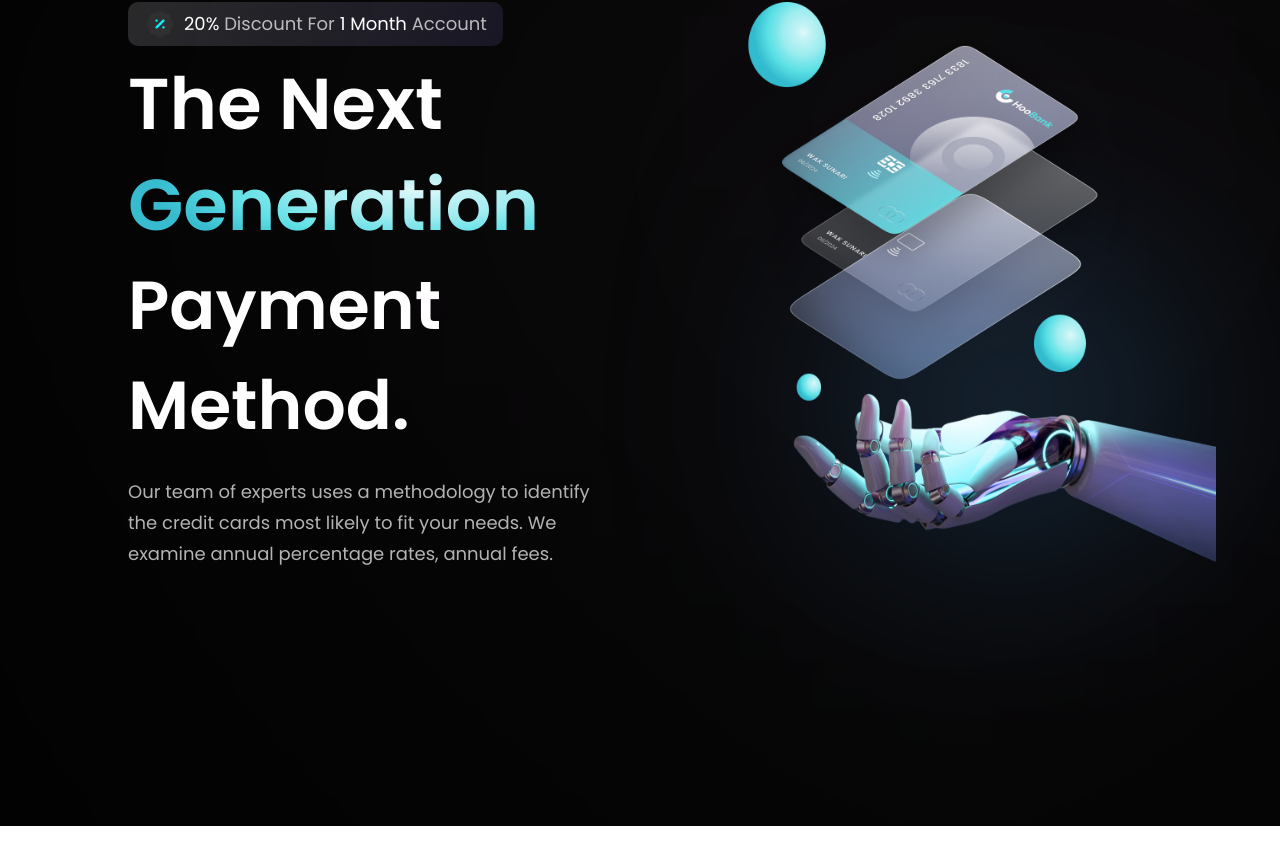
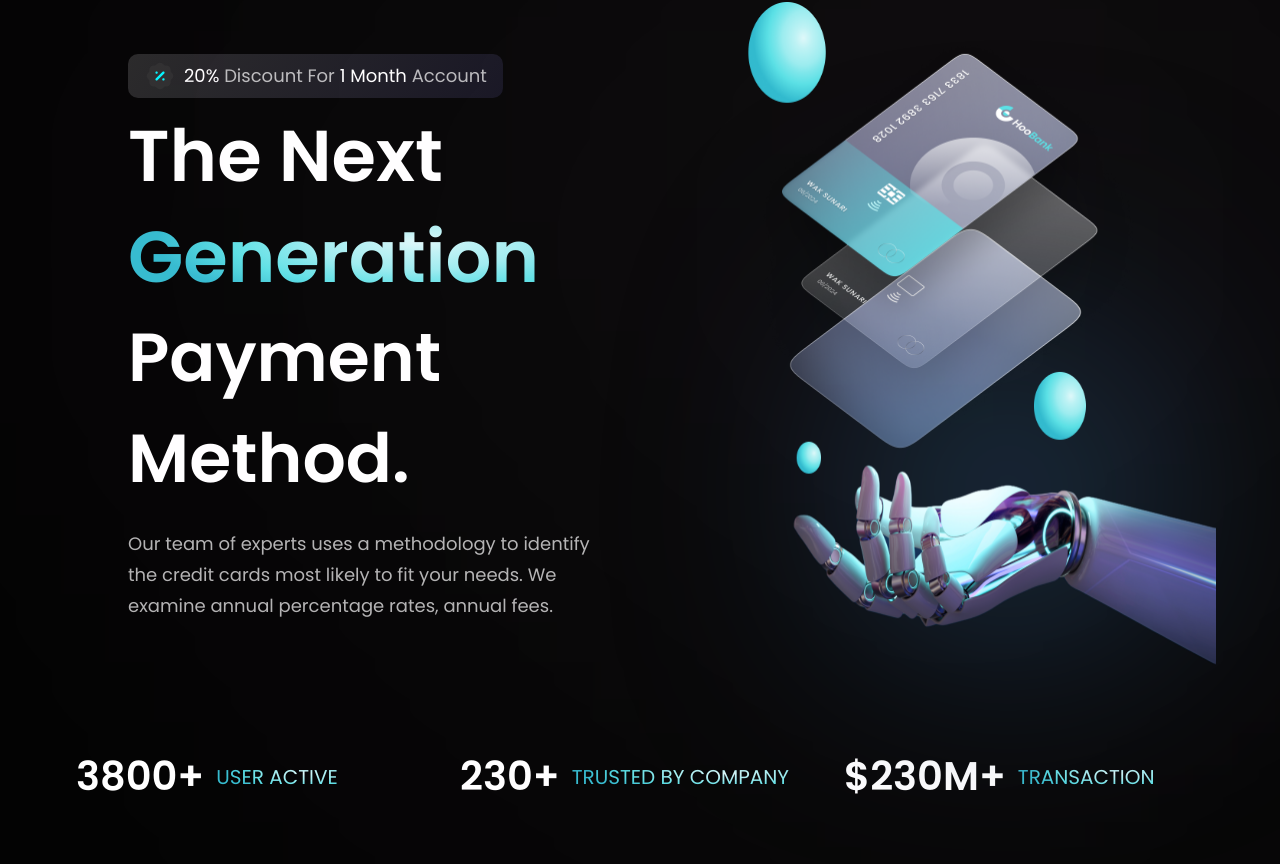
Before and after one commit to Gurmuked/payment-method, a React (Vite) app in the folder payment-method/: page / in a window 1280 px wide. Shown: the part 142-1006 px from the top of the page. Before the commit the page ends 968 px from the top, so only its background shows below. Built offline with nearby package versions, Linux system fonts and the light colour scheme.

Commit message:
status of our company  or part next to hero section.

```diff
--- a/payment-method/src/components/Hero.jsx
+++ b/payment-method/src/components/Hero.jsx
@@ -4,7 +4,7 @@
 
 const Hero = () => {
   return (
-    <section id="home" className={`flex md:flex-row flex-col ${styles.paddingY} ${styles.paddingX}`}>
+    <section id="home" className={`flex md:flex-row flex-col ${styles.paddingY} ${styles.paddingX} h-[100vh]` }>
       <div className={`flex-1 ${styles.flexStart} flex-col xl:px-0 sm:px-16 px-6`}>
         <div className="flex flex-row items-center py-[6px] px-4 bg-discount-gradient rounded-[10px] mb-2">
           <img src={discount} alt="discount" className="w-[32px] h-[32px]" />
--- a/payment-method/src/components/Navbar.jsx
+++ b/payment-method/src/components/Navbar.jsx
@@ -30,11 +30,13 @@
           className="w-[28px] h-[28px] object-contain"
           onClick={() => setToggle(!toggle)}
         />
+
         <div
           className={`${
             !toggle ? "hidden" : "flex"
           } p-6 bg-black-gradient absolute top-20 right-0 mx-4 my-2 min-w-[140px] rounded-xl sidebar`}
         >
+
           <ul className="list-none flex justify-end items-start flex-1 flex-col">
             {navLinks.map((nav, index) => (
               <li
@@ -48,6 +50,7 @@
               </li>
             ))}
           </ul>
+
         </div>
       </div>
 
--- a/payment-method/src/components/Stats.jsx
+++ b/payment-method/src/components/Stats.jsx
@@ -1,9 +1,15 @@
-import React from 'react'
+import { stats } from "../constants";
+import styles from "../style";
 
-const Stats = () => {
-  return (
-    <div>Stats</div>
+const Stats = () => (
+    <div className={`${styles.flexCenter} flex-row flex-wrap sm:mb-20 mb-6 `}>
+       {stats.map((stat, index) => (
+        <div key={stat.id} className="flex-1 flex justify-start items-center flex-row m-3">
+          <h4 className="font-poppins font-semibold xs:text-[40px] text-[30px] xs:leading-[53px] leading-[43px] text-white">{stat.value}</h4>
+          <p className="font-poppins font-normal xs:text-[20px] text-[15px] xs:leading-[26px] leading-[21px] text-gradient uppercase ml-3">{stat.title}</p>
+        </div>
+       ))}
+    </div>
   )
-}
 
-export default Stats
+export default Stats;
--- a/payment-method/src/style.js
+++ b/payment-method/src/style.js
@@ -1,5 +1,5 @@
 const styles = {
-  boxWidth: "xl:max-w-[1280px] w-full",
+  boxWidth: "xl:max-w-[1700px] w-full",
 
   heading2: "font-poppins font-semibold xs:text-[48px] text-[40px] text-white xs:leading-[76.8px] leading-[66.8px] w-full",
   paragraph: "font-poppins font-normal text-dimWhite text-[18px] leading-[30.8px]",
```
